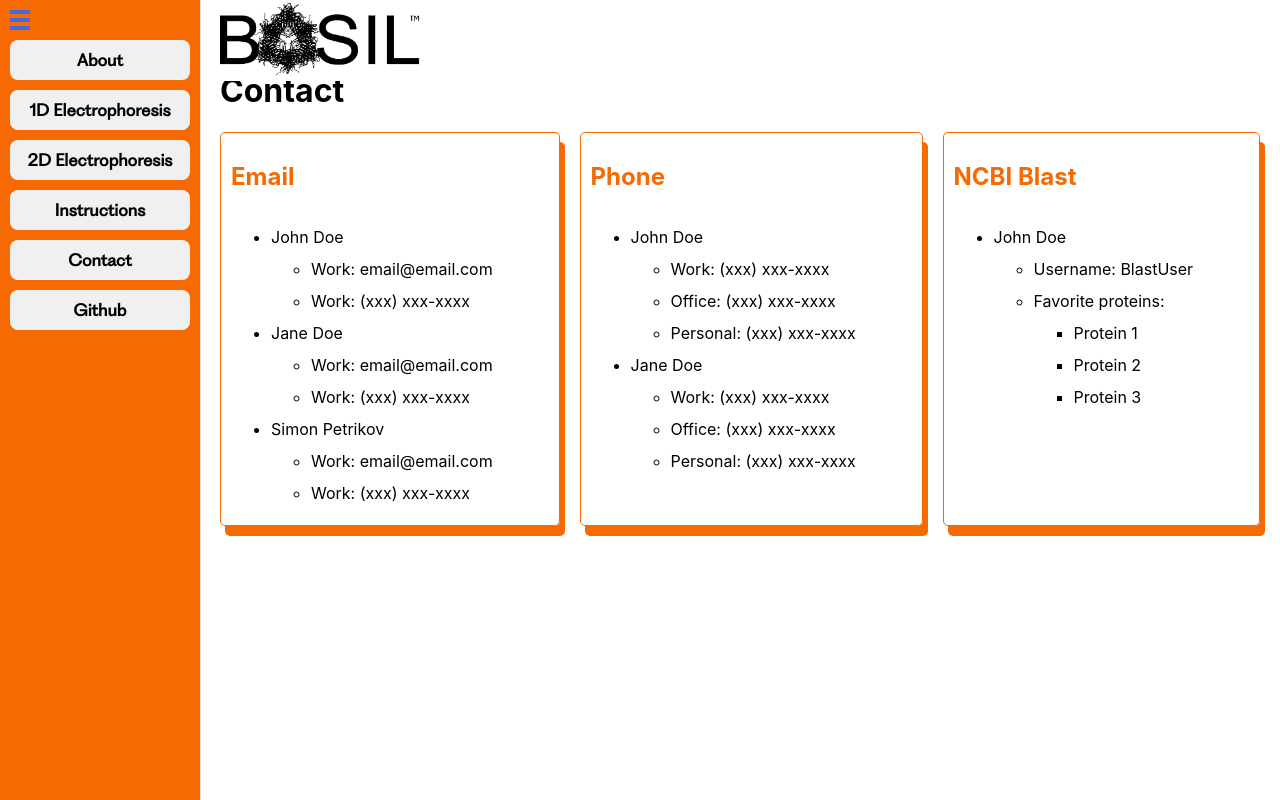
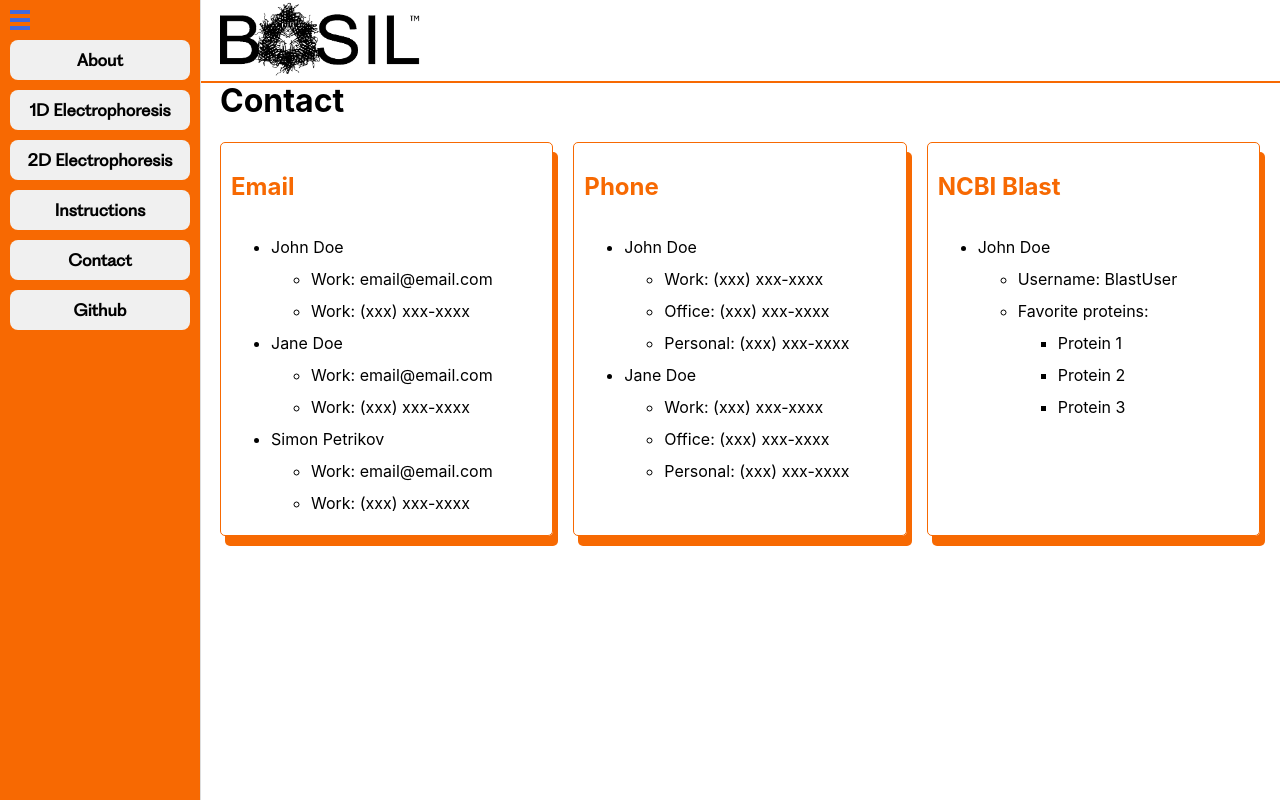
Before and after one commit to AmrMualla/RITSimulationofProteinSeparations, a React (Create React App) app in the folder frontend/jbio-web-app/: page /contact in a window 1280 px wide. Built offline with nearby package versions, Linux system fonts and the light colour scheme.

Commit message:
404 fix, temporary nav bar, and contact cards

```diff
--- a/frontend/jbio-web-app/src/App.css
+++ b/frontend/jbio-web-app/src/App.css
@@ -63,6 +63,7 @@ button {
   transition: padding-left 0.3s ease;
   width: 100%;
   background-color: white;
+  border-bottom: 2px solid #F76902;
 }
 
 #basil-logo {
@@ -235,18 +236,18 @@ button {
 
 /* Content rules */
 .content {
-  padding: 50px 0 0 220px;
+  padding: 60px 0 0 220px;
   transition: padding-left 0.3s ease;
 }
 
 .content-collapsed {
-  padding: 50px 0 0 70px;
+  padding: 60px 0 0 70px;
   transition: padding-left 0.3s ease;
 }
 
 .grid-container {
   display: grid;
-  grid-template-columns: auto auto auto;
+  grid-template-columns: 1fr 1fr 1fr;
   line-height: 2;
 }
 
@@ -255,7 +256,7 @@ button {
   border: 1px solid #F76902;
   border-radius: 5px;
   box-shadow: 5px 10px #F76902;
-  margin-right: 20px;
+  margin: 0 20px 20px 0;
 }
 
 .section-header {
--- a/frontend/jbio-web-app/src/components/About.js
+++ b/frontend/jbio-web-app/src/components/About.js
@@ -24,6 +24,8 @@ function About() {
             <p>
                 Lorem ipsum dolor sit amet
             </p>
+            <div className="grid-container">
+                <div className="grid-item">
                     <img src="https://thumbs.dreamstime.com/b/default-avatar-profile-icon-vector-social-media-user-image-182145777.jpg" alt="profile-icon" style={{width:200 + "px"}} />
                     <figcaption style={{fontSize:20 + "px"}}>John Doe</figcaption>
                     <p>
@@ -31,10 +33,12 @@ function About() {
                         eleifend, augue at cursus scelerisque, est diam lacinia neque, nec laoreet neque mi a neque. Praesent
                         non bibendum risus. Nunc tristique massa eget mi venenatis, a sagittis mi imperdiet.
                     </p>
+                </div>
+            </div>
             <h2 className="section-header">Developers</h2>
-            <p>
-                Lorem ipsum dolor sit amet
-            </p>
+            <p>Lorem ipsum dolor sit amet</p>
+            <div className="grid-container">
+                <div className="grid-item">
                     <img src="https://thumbs.dreamstime.com/b/default-avatar-profile-icon-vector-social-media-user-image-182145777.jpg" alt="profile-icon" style={{width:200 + "px"}} />
                     <figcaption style={{fontSize:20 + "px"}}>John Doe</figcaption>
                     <p>
@@ -42,6 +46,8 @@ function About() {
                         eleifend, augue at cursus scelerisque, est diam lacinia neque, nec laoreet neque mi a neque. Praesent
                         non bibendum risus. Nunc tristique massa eget mi venenatis, a sagittis mi imperdiet.
                     </p>
+                </div>
+                <div className="grid-item">
                     <img src="https://thumbs.dreamstime.com/b/default-avatar-profile-icon-vector-social-media-user-image-182145777.jpg" alt="profile-icon" style={{width:200 + "px"}} />
                     <figcaption style={{fontSize:20 + "px"}}>Also John Doe</figcaption>
                     <p>
@@ -49,6 +55,8 @@ function About() {
                         eleifend, augue at cursus scelerisque, est diam lacinia neque, nec laoreet neque mi a neque. Praesent
                         non bibendum risus. Nunc tristique massa eget mi venenatis, a sagittis mi imperdiet.
                     </p>
+                </div>
+                <div className="grid-item">
                     <img src="https://thumbs.dreamstime.com/b/default-avatar-profile-icon-vector-social-media-user-image-182145777.jpg" alt="profile-icon" style={{width:200 + "px"}} />
                     <figcaption style={{fontSize:20 + "px"}}>Jane Doe (No relation)</figcaption>
                     <p>
@@ -56,6 +64,8 @@ function About() {
                         eleifend, augue at cursus scelerisque, est diam lacinia neque, nec laoreet neque mi a neque. Praesent
                         non bibendum risus. Nunc tristique massa eget mi venenatis, a sagittis mi imperdiet.
                     </p>
+                </div>
+                <div className="grid-item">
                     <img src="https://thumbs.dreamstime.com/b/default-avatar-profile-icon-vector-social-media-user-image-182145777.jpg" alt="profile-icon" style={{width:200 + "px"}} />
                     <figcaption style={{fontSize:20 + "px"}}>Simon Petrikov</figcaption>
                     <p>
@@ -64,6 +74,8 @@ function About() {
                         non bibendum risus. Nunc tristique massa eget mi venenatis, a sagittis mi imperdiet.
                     </p>
                 </div>
+            </div>
+        </div>
     );
 }
 
--- a/frontend/jbio-web-app/src/components/Sidebar.js
+++ b/frontend/jbio-web-app/src/components/Sidebar.js
@@ -17,7 +17,7 @@ function Sidebar({ isOpen, toggle }) {
 
                 { !isOpen && (
                     <div className="icon-list">
-                        <a href="about">
+                        <a href="/">
                             <span>
                                 <img
                                     src={isHoveredAbout ? "/information-button-hover.png" : "/information-button.png"}
```
Lines whose indentation alone changed are shown as unchanged.
